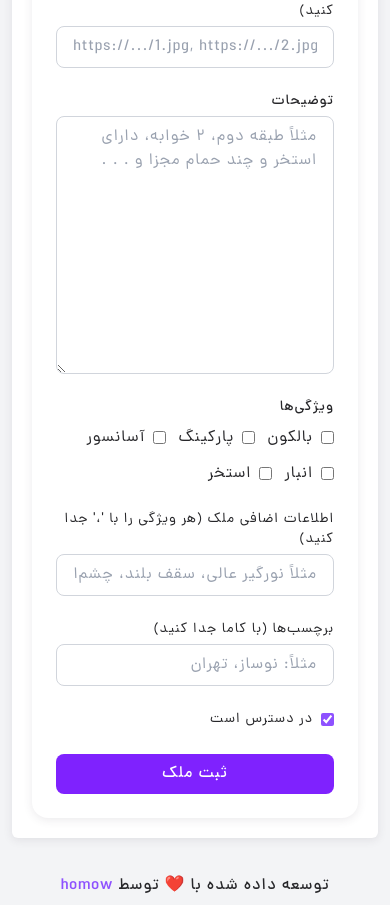
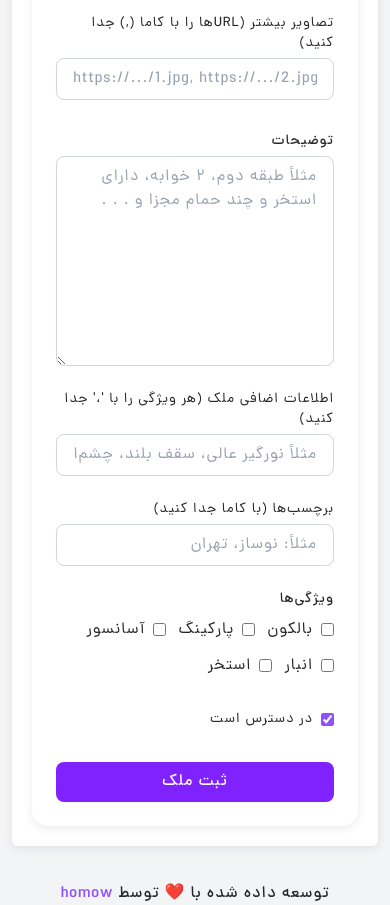
Before and after one commit to homow/home-nest-admin-react, a React (Vite) app: page /home-nest-admin/properties/create in a window 390 px wide. Shown: the part 1092-1997 px from the top of the page. Built offline with nearby package versions, Linux system fonts and the light colour scheme.

Commit message:
update CreatPropertyForm UI for responsive

```diff
--- a/src/pages/Properties/routes/CreateProperties/CreatePropertyForm.jsx
+++ b/src/pages/Properties/routes/CreateProperties/CreatePropertyForm.jsx
@@ -44,7 +44,7 @@ export default function CreatePropertyForm({onSubmit, isLoading}) {
     ];
 
     return (
-        <form onSubmit={handleSubmit} className="space-y-6 mx-auto bg-main-bg p-6 rounded-2xl shadow-custom">
+        <form onSubmit={handleSubmit} className="space-y-8 mx-auto bg-main-bg p-6 rounded-2xl shadow-custom">
 
             {/* title and id */}
             <div className={"multi-inputs-style"}>
@@ -163,7 +163,7 @@ export default function CreatePropertyForm({onSubmit, isLoading}) {
             </div>
 
             {/* tags, description, metaData, features */}
-            <div className={"space-y-6"}>
+            <div className={"space-y-6 @5xl/main:flex flex-row @5xl/main:*:w-full gap-4 items-start"}>
 
                 {/* description and features */}
                 <div className={"space-y-6"}>
@@ -180,7 +180,7 @@ export default function CreatePropertyForm({onSubmit, isLoading}) {
                             name="description"
                             id="description"
                             cols="30"
-                            rows="10"
+                            rows="8"
                             value={formData.description}
                             onChange={v => handleChange("description", v.target.value)}
                             placeholder="مثلاً طبقه دوم، ۲ خوابه، دارای استخر و چند حمام مجزا و . . ."
@@ -188,30 +188,12 @@ export default function CreatePropertyForm({onSubmit, isLoading}) {
                         >
                         </textarea>
                     </div>
-
-                    {/* features */}
-                    <div>
-                        <label className="block text-sm font-medium mb-2">ویژگی‌ها</label>
-                        <div className="flex flex-wrap gap-3">
-                            {availableFeatures.map(feature => (
-                                <label key={feature} className="flex items-center gap-2">
-                                    <input
-                                        type="checkbox"
-                                        checked={formData.features.includes(feature)}
-                                        onChange={() => handleFeatureToggle(feature)}
-                                        className="accent-violet-500"
-                                    />
-                                    <span>{feature}</span>
-                                </label>
-                            ))}
-                        </div>
-                    </div>
                 </div>
 
-                {/* advanced information (metaData) */}
-                <div className={"multi-inputs-style"}>
+                {/* tags and metadata */}
+                <div className={"grid grid-cols-1 gap-6 @3xl:grid-cols-2 @5xl:flex @5xl/main:flex-col"}>
 
-                    {/* tags and metadata */}
+                    {/* advanced information (metaData) */}
                     <Input
                         label="اطلاعات اضافی ملک (هر ویژگی را با '،' جدا کنید)"
                         name="metadata_notes"
@@ -233,7 +215,26 @@ export default function CreatePropertyForm({onSubmit, isLoading}) {
                         onChange={(v) => handleChange("tags", v)}
                         placeholder="مثلاً: نوساز، تهران"
                     />
+
+                    {/* features */}
+                    <div>
+                        <label className="block text-sm font-medium mb-2">ویژگی‌ها</label>
+                        <div className="flex flex-wrap gap-3">
+                            {availableFeatures.map(feature => (
+                                <label key={feature} className="flex items-center gap-2">
+                                    <input
+                                        type="checkbox"
+                                        checked={formData.features.includes(feature)}
+                                        onChange={() => handleFeatureToggle(feature)}
+                                        className="accent-violet-500"
+                                    />
+                                    <span>{feature}</span>
+                                </label>
+                            ))}
+                        </div>
+                    </div>
                 </div>
+
             </div>
 
 
```
